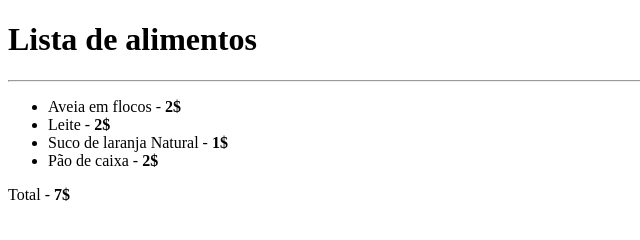
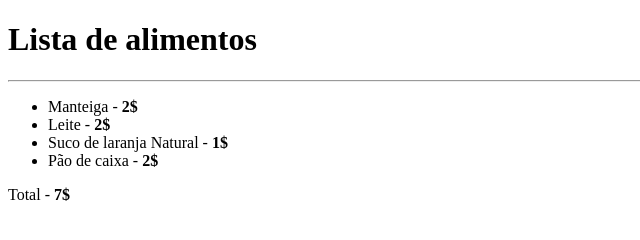
Before and after one commit to MatheusCarvalh0/Tabelas.DevQuest, a plain HTML site: page Quest1/index.html in a window 1280 px wide. Shown: the full height of the page, 0-640 px from the left. Drawn offline with Linux system fonts and the light colour scheme.

Commit message:
Trocado de aveia em flocos para manteiga

```diff
--- a/Quest1/index.html
+++ b/Quest1/index.html
@@ -9,7 +9,7 @@
     <h1>Lista de alimentos</h1>
     <hr>
     <ul>
-        <li>Aveia em flocos - <b>2$</b></li>
+        <li>Manteiga - <b>2$</b></li>
         <li>Leite - <b>2$</b></li>
         <li>Suco de laranja Natural - <b>1$</b></li>
         <li>Pão de caixa - <b>2$</b></li>
```
